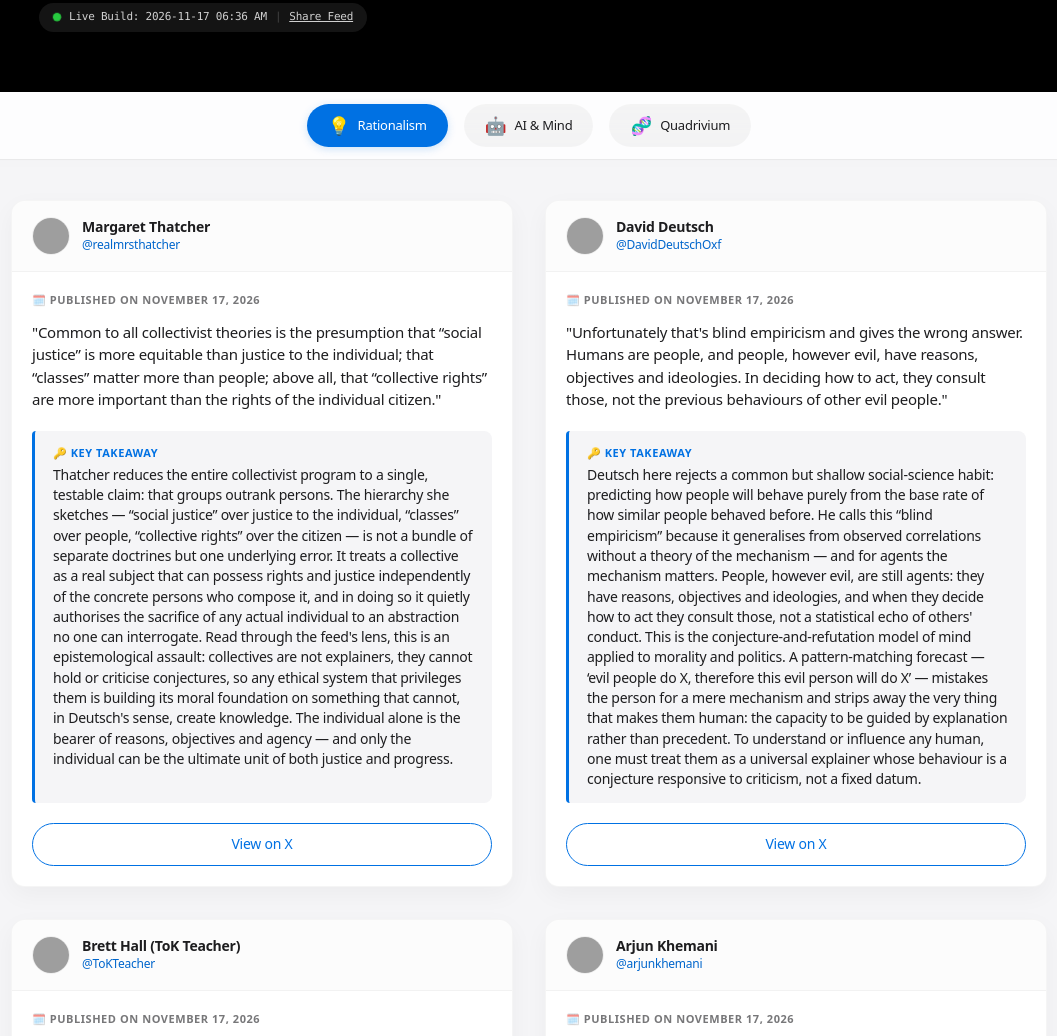
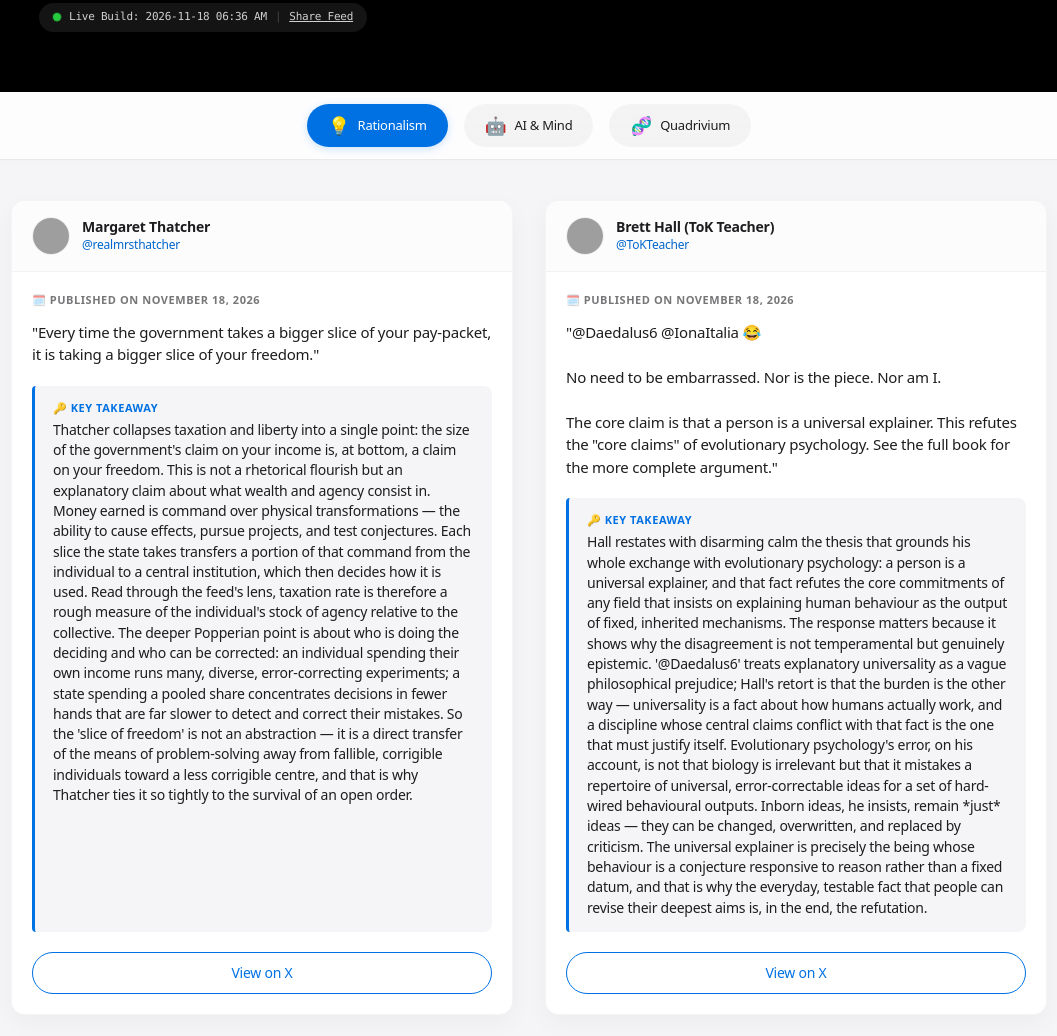
Before and after one commit to gopherkarl/x-briefing-pub, a plain HTML site: page index.html in a window 1280 px wide. Shown: the part 234-1270 px from the top of the page, without its empty margins (111-1168 px from the left). Drawn offline with Linux system fonts and the light colour scheme; grey boxes are pictures that could not be loaded.

Commit message:
X daily briefing: Nov 18, 2026 update

```diff
--- a/index.html
+++ b/index.html
@@ -832,7 +832,7 @@
 
             <div style="display: inline-flex; align-items: center; gap: 8px; background-color: rgba(255,255,255,0.08); padding: 6px 14px; border-radius: 980px; font-size: 11px; font-family: var(--font-stack-mono); color: rgba(255,255,255,0.8);">
                 <span style="width: 8px; height: 8px; background-color: #27c93f; border-radius: 50%; display: inline-block; animation: pulse 2s infinite;"></span>
-                <span>Live Build: 2026-11-17 06:36 AM</span>
+                <span>Live Build: 2026-11-18 06:36 AM</span>
                 <span style="color: rgba(255,255,255,0.2);">|</span>
                 <span id="share-trigger" style="cursor: pointer; text-decoration: underline;">Share Feed</span>
             </div>
@@ -870,15 +870,40 @@
                 </div>
             </div>
             <div class="card-body">
-                <div class="post-date-badge">🗓️ Published on November 17, 2026</div>
-                <p class="post-text-content">"Common to all collectivist theories is the presumption that “social justice” is more equitable than justice to the individual; that “classes” matter more than people; above all, that “collective rights” are more important than the rights of the individual citizen."</p>
+                <div class="post-date-badge">🗓️ Published on November 18, 2026</div>
+                <p class="post-text-content">"Every time the government takes a bigger slice of your pay-packet, it is taking a bigger slice of your freedom."</p>
 
                 <div class="takeaway-section">
                     <span class="takeaway-tag">🔑 Key Takeaway</span>
-                    <p class="takeaway-text">Thatcher reduces the entire collectivist program to a single, testable claim: that groups outrank persons. The hierarchy she sketches — “social justice” over justice to the individual, “classes” over people, “collective rights” over the citizen — is not a bundle of separate doctrines but one underlying error. It treats a collective as a real subject that can possess rights and justice independently of the concrete persons who compose it, and in doing so it quietly authorises the sacrifice of any actual individual to an abstraction no one can interrogate. Read through the feed's lens, this is an epistemological assault: collectives are not explainers, they cannot hold or criticise conjectures, so any ethical system that privileges them is building its moral foundation on something that cannot, in Deutsch's sense, create knowledge. The individual alone is the bearer of reasons, objectives and agency — and only the individual can be the ultimate unit of both justice and progress.</p>
+                    <p class="takeaway-text">Thatcher collapses taxation and liberty into a single point: the size of the government's claim on your income is, at bottom, a claim on your freedom. This is not a rhetorical flourish but an explanatory claim about what wealth and agency consist in. Money earned is command over physical transformations — the ability to cause effects, pursue projects, and test conjectures. Each slice the state takes transfers a portion of that command from the individual to a central institution, which then decides how it is used. Read through the feed's lens, taxation rate is therefore a rough measure of the individual's stock of agency relative to the collective. The deeper Popperian point is about who is doing the deciding and who can be corrected: an individual spending their own income runs many, diverse, error-correcting experiments; a state spending a pooled share concentrates decisions in fewer hands that are far slower to detect and correct their mistakes. So the 'slice of freedom' is not an abstraction — it is a direct transfer of the means of problem-solving away from fallible, corrigible individuals toward a less corrigible centre, and that is why Thatcher ties it so tightly to the survival of an open order.</p>
                 </div>
 
-                <a class="cta-view-btn" href="https://x.com/realmrsthatcher/status/2122589303339622839" target="_blank">View on X</a>
+                <a class="cta-view-btn" href="https://x.com/realmrsthatcher/status/2122951690605486510" target="_blank">View on X</a>
+            </div>
+        </div>
+
+        <div class="listing-card">
+            <div class="card-profile-header">
+                <img class="profile-img" src="https://pbs.twimg.com/profile_images/1599154524459241472/7RQWUjkC_normal.jpg" alt="Brett Hall (ToK Teacher)">
+                <div class="profile-info">
+                    <span class="profile-name">Brett Hall (ToK Teacher)</span>
+                    <a class="profile-handle" href="https://x.com/ToKTeacher" target="_blank">@ToKTeacher</a>
+                </div>
+            </div>
+            <div class="card-body">
+                <div class="post-date-badge">🗓️ Published on November 18, 2026</div>
+                <p class="post-text-content">"@Daedalus6 @IonaItalia 😂
+
+No need to be embarrassed. Nor is the piece. Nor am I.
+
+The core claim is that a person is a universal explainer. This refutes the "core claims" of evolutionary psychology. See the full book for the more complete argument."</p>
+
+                <div class="takeaway-section">
+                    <span class="takeaway-tag">🔑 Key Takeaway</span>
+                    <p class="takeaway-text">Hall restates with disarming calm the thesis that grounds his whole exchange with evolutionary psychology: a person is a universal explainer, and that fact refutes the core commitments of any field that insists on explaining human behaviour as the output of fixed, inherited mechanisms. The response matters because it shows why the disagreement is not temperamental but genuinely epistemic. '@Daedalus6' treats explanatory universality as a vague philosophical prejudice; Hall's retort is that the burden is the other way — universality is a fact about how humans actually work, and a discipline whose central claims conflict with that fact is the one that must justify itself. Evolutionary psychology's error, on his account, is not that biology is irrelevant but that it mistakes a repertoire of universal, error-correctable ideas for a set of hard-wired behavioural outputs. Inborn ideas, he insists, remain *just* ideas — they can be changed, overwritten, and replaced by criticism. The universal explainer is precisely the being whose behaviour is a conjecture responsive to reason rather than a fixed datum, and that is why the everyday, testable fact that people can revise their deepest aims is, in the end, the refutation.</p>
+                </div>
+
+                <a class="cta-view-btn" href="https://x.com/ToKTeacher/status/2122977539752935425" target="_blank">View on X</a>
             </div>
         </div>
 
@@ -891,36 +916,15 @@
                 </div>
             </div>
             <div class="card-body">
-                <div class="post-date-badge">🗓️ Published on November 17, 2026</div>
-                <p class="post-text-content">"Unfortunately that's blind empiricism and gives the wrong answer. Humans are people, and people, however evil, have reasons, objectives and ideologies. In deciding how to act, they consult those, not the previous behaviours of other evil people."</p>
+                <div class="post-date-badge">🗓️ Published on November 18, 2026</div>
+                <p class="post-text-content">"Firm but perfectly fair: https://t.co/YBQmDoK1Yu"</p>
 
                 <div class="takeaway-section">
                     <span class="takeaway-tag">🔑 Key Takeaway</span>
-                    <p class="takeaway-text">Deutsch here rejects a common but shallow social-science habit: predicting how people will behave purely from the base rate of how similar people behaved before. He calls this “blind empiricism” because it generalises from observed correlations without a theory of the mechanism — and for agents the mechanism matters. People, however evil, are still agents: they have reasons, objectives and ideologies, and when they decide how to act they consult those, not a statistical echo of others' conduct. This is the conjecture-and-refutation model of mind applied to morality and politics. A pattern-matching forecast — ‘evil people do X, therefore this evil person will do X’ — mistakes the person for a mere mechanism and strips away the very thing that makes them human: the capacity to be guided by explanation rather than precedent. To understand or influence any human, one must treat them as a universal explainer whose behaviour is a conjecture responsive to criticism, not a fixed datum.</p>
+                    <p class="takeaway-text">Deutsch's terse 'firm but perfectly fair' is best read as a statement of the critical method rather than a verdict on any particular content (the linked piece was not retrieved in this fetch, so this reads only the caption). The pairing of firmness with fairness is precisely the disposition error-correction requires. Criticism that is firm without fairness becomes mere hostility — it punishes rather than corrects. Criticism that is fair without firmness becomes empty accommodation — it withholds the strong objection rather than exposing the conjecture to real risk. Knowing a bad explanation for what it is, and saying so clearly, while still treating the person who holds it as a rational agent deserving of honest argument, is the stance that actually gets the confession-and-refutation loop going. It also models the open-society ideal of the Republic of Learning: adversarial but never ad hominem, decisive but never dismissive. Firm but fair is, in other words, a compact description of what productive disagreement feels like when both parties treat each other as universal explainers rather than as errors to be punished.</p>
                 </div>
 
-                <a class="cta-view-btn" href="https://x.com/DavidDeutschOxf/status/2122488388578312357" target="_blank">View on X</a>
-            </div>
-        </div>
-
-        <div class="listing-card">
-            <div class="card-profile-header">
-                <img class="profile-img" src="https://pbs.twimg.com/profile_images/1599154524459241472/7RQWUjkC_normal.jpg" alt="Brett Hall (ToK Teacher)">
-                <div class="profile-info">
-                    <span class="profile-name">Brett Hall (ToK Teacher)</span>
-                    <a class="profile-handle" href="https://x.com/ToKTeacher" target="_blank">@ToKTeacher</a>
-                </div>
-            </div>
-            <div class="card-body">
-                <div class="post-date-badge">🗓️ Published on November 17, 2026</div>
-                <p class="post-text-content">"Many environmentalists think some version of “the world is being destroyed by humans” is true, and are largely ignorant of economics, politics, liberty and so on. But their minds are being cleverly utilised by socialism through the vehicle of “compassion” for “the natural”."</p>
-
-                <div class="takeaway-section">
-                    <span class="takeaway-tag">🔑 Key Takeaway</span>
-                    <p class="takeaway-text">Hall's point is about the mechanism by which a false premise gets politically captured. He does not accuse environmentalists of bad faith; he claims their genuinely held conviction — that humans are destroying the world — is a bridge whose other end is collectivism. Because the premise ‘humans are the problem’ is coupled with ignorance of economics, liberty and politics, it leaves no upward path except through the state: if the people are the destroyers, then someone must be empowered to restrain them, and that someone can only be a coercive authority claiming to act in the interest of ‘the natural’. The “compassion” framing matters — it is what makes the anti-human premise feel moral. Popper's lesson applies: a bad explanation, repeated sincerely, does not stay inert; it gets harnessed by whoever stands to gain power. The corrective is not to mock the compassion but to supply the missing explanatory knowledge — a better account of how wealth, liberty and environmental improvement actually arise — so the premise can be criticised rather than merely exploited.</p>
-                </div>
-
-                <a class="cta-view-btn" href="https://x.com/ToKTeacher/status/2122610844567757003" target="_blank">View on X</a>
+                <a class="cta-view-btn" href="https://x.com/DavidDeutschOxf/status/2123015052575887698" target="_blank">View on X</a>
             </div>
         </div>
 
@@ -938,7 +942,7 @@
 
                 <div class="takeaway-section">
                     <span class="takeaway-tag">🔑 Key Takeaway</span>
-                    <p class="takeaway-text">Khemani's one-liner is a reflexive joke about the nature of crypto commentary, and it carries a genuinely Popperian sting. The surface reading — that a confident market forecast is just performative “bull posting,” made indistinguishable by the obscurity of the asset — is a wry admission that much of the space is conjecture dressed as certainty. But the deeper point is about the impossibility of certifying explanations in advance: whether a claim about an encrypted coin is signal or noise can never be settled by the posture of the poster, only by exposure to real-world criticism and refutation, which is exactly what a competitive, liquid market provides. Optimism survives the joke because it is not confidence in any particular call but confidence in the error-correction process itself — someone, somewhere is always betting, testing, and being corrected, and it is that machinery, not any individual's bravado, that does the epistemic work.</p>
+                    <p class="takeaway-text">Khemani's one-liner is a reflexive joke about the nature of crypto commentary, and it carries a genuinely Popperian sting. The surface reading — that a confident market forecast is just performative 'bull posting,' made indistinguishable by the obscurity of the asset — is a wry admission that much of the space is conjecture dressed as certainty. But the deeper point is about the impossibility of certifying explanations in advance: whether a claim about an encrypted coin is signal or noise can never be settled by the posture of the poster, only by exposure to real-world criticism and refutation, which is exactly what a competitive, liquid market provides. Optimism survives the joke because it is not confidence in any particular call but confidence in the error-correction process itself — someone, somewhere is always betting, testing, and being corrected, and it is that machinery, not any individual's bravado, that does the epistemic work.</p>
                 </div>
 
                 <a class="cta-view-btn" href="https://x.com/arjunkhemani/status/2122637699437994272" target="_blank">View on X</a>
@@ -959,7 +963,7 @@
 
                 <div class="takeaway-section">
                     <span class="takeaway-tag">🔑 Key Takeaway</span>
-                    <p class="takeaway-text">Naval's defence of Jensen Huang rests on a specific theory of why founders like this are irreplaceable. It is not that one clever executive is better than another by degree; it is that a founder’s judgement embodies an accumulated, partly tacit repertoire of explanations about the technology, the market and the culture that no candidate can simply inherit from a resumé. The “braying mob” he dismisses is the pattern-matching view that leadership is a fungible input and that Nvidia's position is a commodity reducible to its assets. Against that stands the Deutschian insight that a company's value is ultimately epistemic — a repertoire of physical transformations its people are capable of causing — and that repertoire lives in minds and their mutual trust, not in a balance sheet. Replacing the founder is not a marginal managerial choice but a destruction of explanatory knowledge that may take years, or an entire era, to rebuild.</p>
+                    <p class="takeaway-text">Naval's defence of Jensen Huang rests on a specific theory of why founders like this are irreplaceable. It is not that one clever executive is better than another by degree; it is that a founder's judgement embodies an accumulated, partly tacit repertoire of explanations about the technology, the market and the culture that no candidate can simply inherit from a resumé. The 'braying mob' he dismisses is the pattern-matching view that leadership is a fungible input and that Nvidia's position is a commodity reducible to its assets. Against that stands the Deutschian insight that a company's value is ultimately epistemic — a repertoire of physical transformations its people are capable of causing — and that repertoire lives in minds and their mutual trust, not in a balance sheet. Replacing the founder is not a marginal managerial choice but a destruction of explanatory knowledge that may take years, or an entire era, to rebuild.</p>
                 </div>
 
                 <a class="cta-view-btn" href="https://x.com/naval/status/2121143516566806701" target="_blank">View on X</a>
@@ -1025,6 +1029,13 @@
             </div>
             <div class="card-body">
                 <div class="post-date-badge">🗓️ Published on November 15, 2026</div>
+
+            <div class="quoted-tweet-box" style="margin-bottom: 12px; border-left: 3px solid var(--color-apple-blue); background-color: rgba(0,0,0,0.01); padding: 10px 14px; border-radius: 8px;">
+                <span class="quoted-handle" style="font-size: 0.8rem; font-weight: 700; color: var(--color-text-light);">@ChrSzegedy</span>
+                <p class="quoted-text" style="font-size: 0.8rem; font-style: italic; color: var(--color-text-muted-light); margin: 4px 0 0 0;">"@fchollet You used to use the "interpolates argument tensively for autoregressive decoding as well. And in this case, this process is essentially the "search" you describe here.
+
+Neither you, nor any other critic spellt out clearly earlier that this should work, but argued against it"</p>
+            </div>
 
                 <p class="post-text-content" style="margin-top: 8px;">"@ChrSzegedy I never argued against deep learning guided search, that's literally what I argued for since 2017 (read my book)"</p>
                 <a class="cta-view-btn" href="https://x.com/fchollet/status/2122048048604090754" target="_blank" style="margin-top: 16px;">View on X</a>
```
